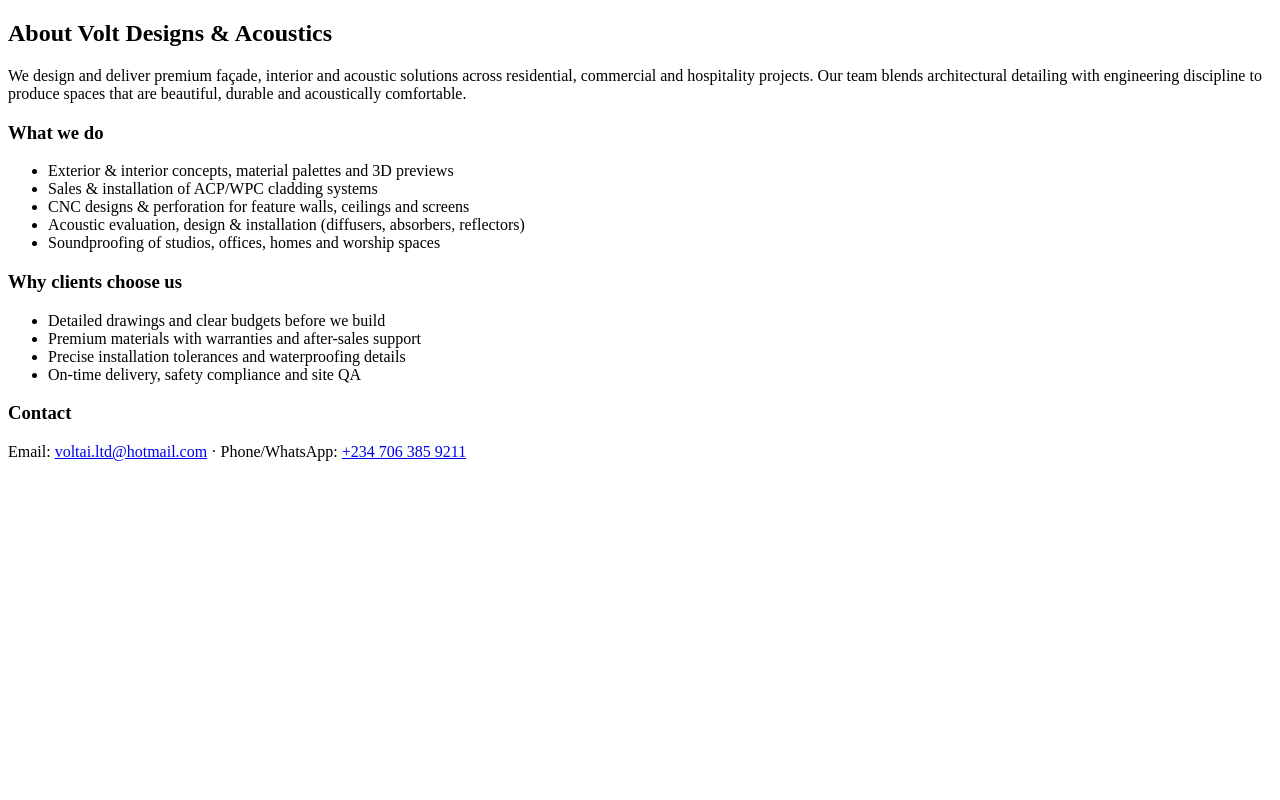
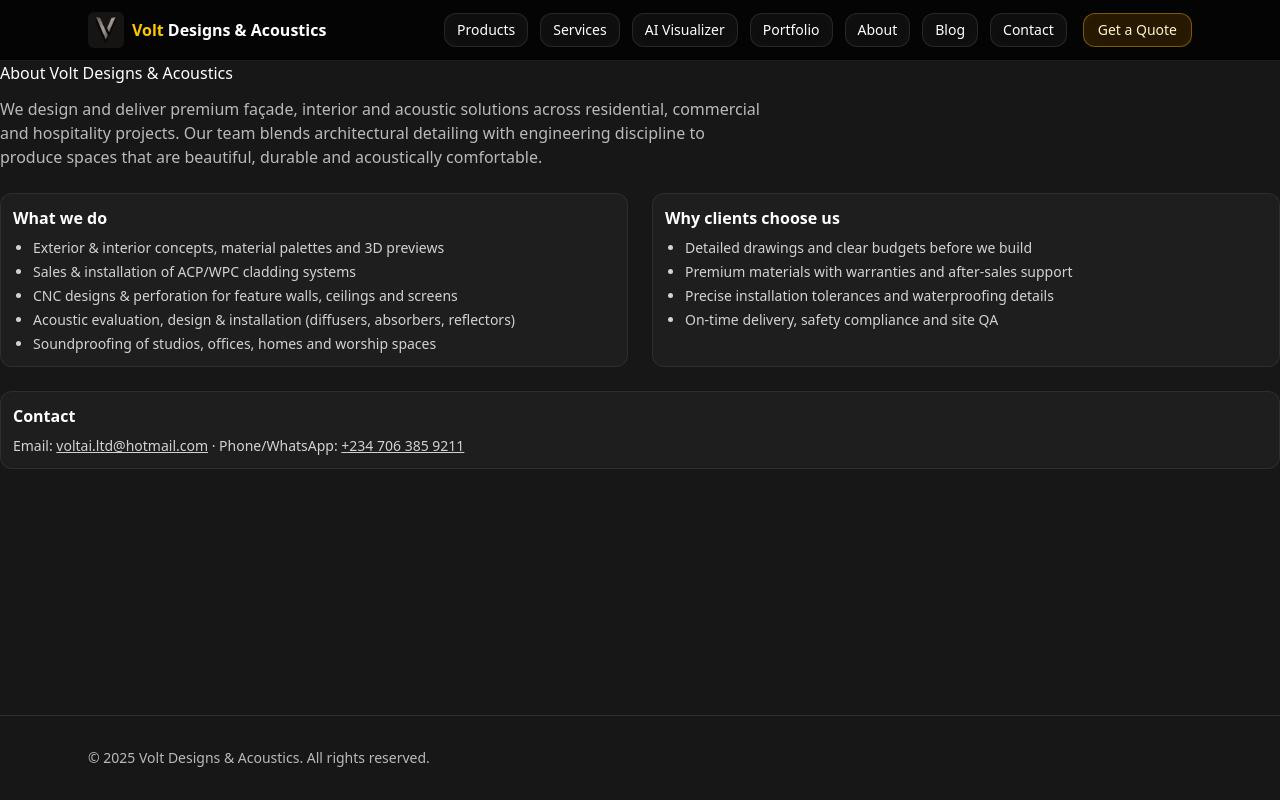
Before and after one commit to VoltaiLTD/voltdesigns, a Next.js app: page /about-us in a window 1280 px wide. Built offline with nearby package versions, Linux system fonts and the light colour scheme.

Commit message:
Add files via upload

```diff
--- /dev/null
+++ b/app/layout.tsx
@@ -0,0 +1,73 @@
+// app/layout.tsx
+import "./globals.css";
+import Link from "next/link";
+import Image from "next/image";
+
+// Mobile drawer / hamburger
+import MobileNav from "@/components/MobileNav";
+
+// Desktop navigation (make sure the file is exactly components/desktopheader.tsx)
+import DesktopHeader from "@/components/desktopheader";
+
+export const metadata = {
+  title: "Volt Designs & Acoustics — ACP, WPC & Acoustic Solutions",
+  description:
+    "Premium ACP, WPC, CNC, and acoustic solutions: design, supply, installation, and noise control.",
+  icons: {
+    icon: "/favicon.ico",          // or "/icon.png"
+    shortcut: "/favicon.ico",
+    apple: "/apple-touch-icon.png" // optional if you add one
+  },
+};
+
+export default function RootLayout({ children }: { children: React.ReactNode }) {
+  return (
+    <html lang="en">
+      <body className="min-h-screen bg-neutral-900 text-white antialiased flex flex-col">
+        {/* Header */}
+        <header className="sticky top-0 z-50 border-b border-white/10 supports-backdrop-blur:bg-black/50 bg-black/80 backdrop-blur">
+          <div className="mx-auto w-full max-w-6xl px-4 md:px-6 flex items-center justify-between py-3">
+            {/* Brand / Logo */}
+            <Link href="/" className="flex items-center gap-2 font-bold group">
+              <Image
+                src="/logo.png"
+                alt="Volt Designs & Acoustics"
+                width={36}
+                height={36}
+                className="rounded-md"
+                priority
+              />
+              <span className="inline-flex items-baseline gap-1">
+                <span className="text-yellow-400">Volt</span>
+                <span className="text-white group-hover:opacity-90 transition">Designs</span>
+                <span className="text-white">&amp; Acoustics</span>
+              </span>
+            </Link>
+
+            {/* Right side: Desktop nav OR Mobile hamburger */}
+            <div className="flex items-center">
+              {/* Desktop nav */}
+              <div className="hidden md:block">
+                <DesktopHeader />
+              </div>
+              {/* Mobile hamburger / drawer trigger */}
+              <div className="md:hidden">
+                <MobileNav />
+              </div>
+            </div>
+          </div>
+        </header>
+
+        {/* Main content */}
+        <main className="flex-1">{children}</main>
+
+        {/* Footer */}
+        <footer className="border-t border-white/10 mt-16">
+          <div className="mx-auto w-full max-w-6xl px-4 md:px-6 py-8 text-sm text-white/70">
+            © {new Date().getFullYear()} Volt Designs & Acoustics. All rights reserved.
+          </div>
+        </footer>
+      </body>
+    </html>
+  );
+}
```
